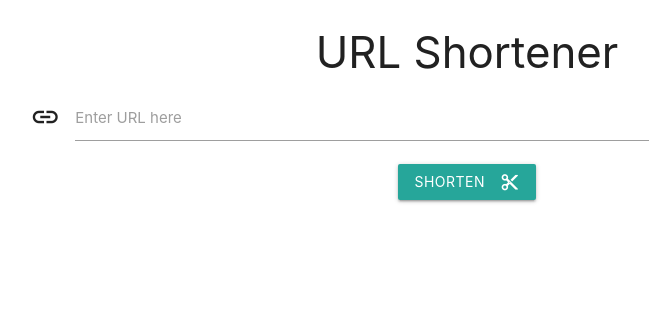
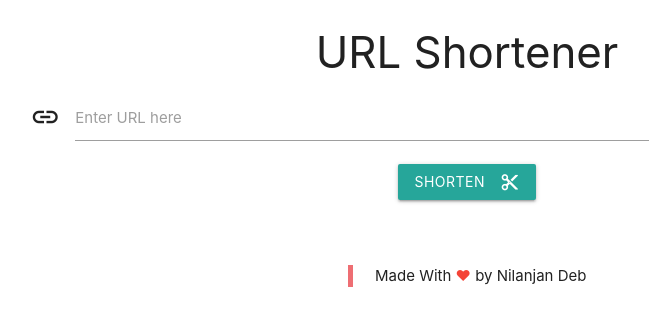
Before and after one commit to nil1729/url-shortner-nodejs, a React (Create React App) app in the folder client/: page / in a window 1280 px wide. Shown: the top 326 px of the page, without its empty margins (173-822 px from the left). Built offline with nearby package versions, Linux system fonts and the light colour scheme.

Commit message:
add credit

```diff
--- a/client/src/App.js
+++ b/client/src/App.js
@@ -7,7 +7,7 @@ import M from 'materialize-css/dist/js/materialize';
 import Spinner from './components/Spinner';
 import InputURL from './components/InputURL';
 import Result from './components/Result';
-
+import Credit from './components/Credit';
 
 const App = () => {
 
@@ -69,6 +69,7 @@ const App = () => {
           loading ? <Spinner/> : <Result result={result} notify={notify}/>
         }
       </div>
+      <Credit name={'Nilanjan Deb'}/>
     </div>
   );
 }
--- /dev/null
+++ b/client/src/components/Credit.js
@@ -0,0 +1,16 @@
+import React from 'react'
+import PropTypes from 'prop-types'
+
+const Credit = ({name}) => {
+  return (
+    <>
+        <blockquote style={{width:'fit-content', margin:'2em auto'}}>Made With <span className="red-text">{'\u2764'}</span> by {name}</blockquote>
+    </>
+  )
+}
+
+Credit.propTypes = {
+    name: PropTypes.string.isRequired,
+}
+
+export default Credit;
```
